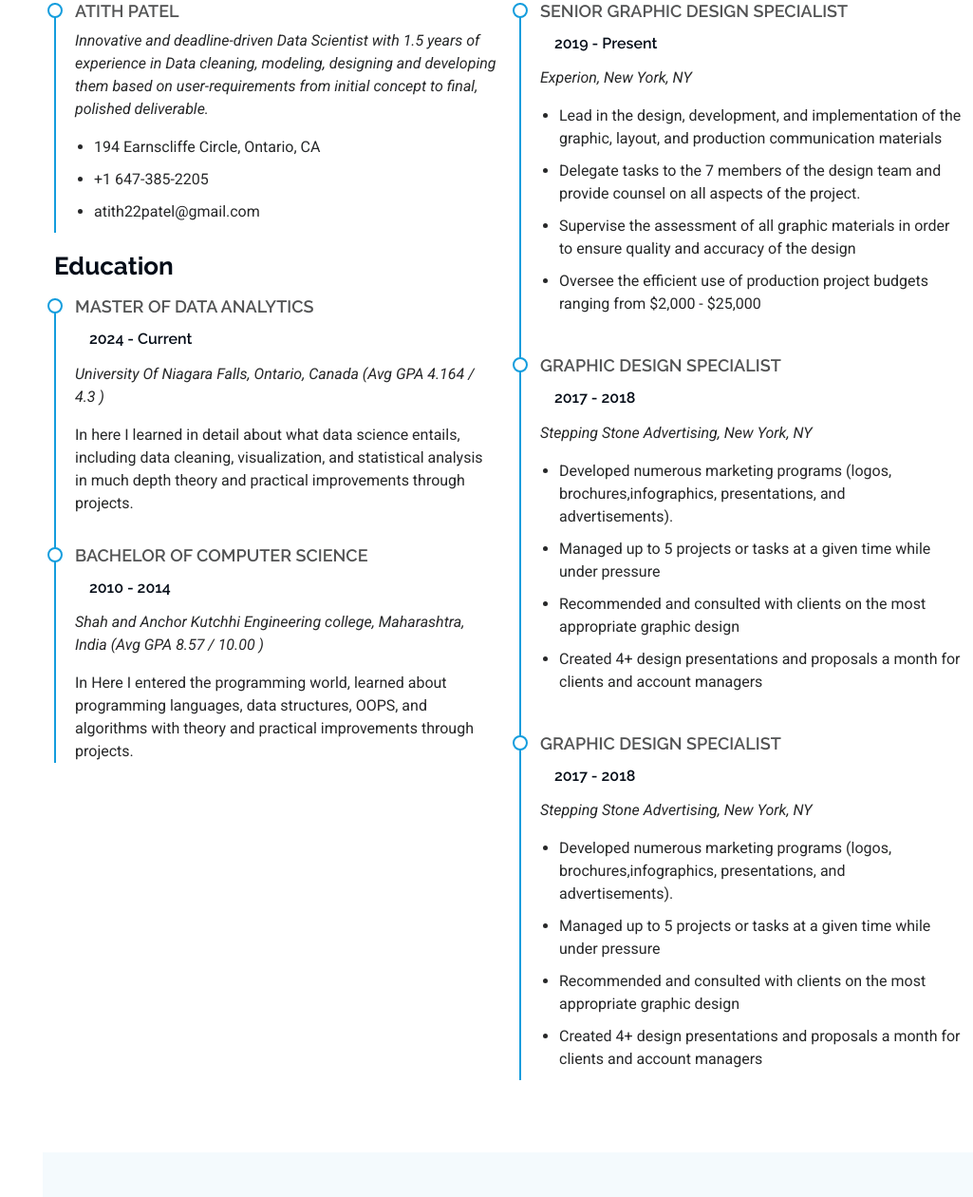
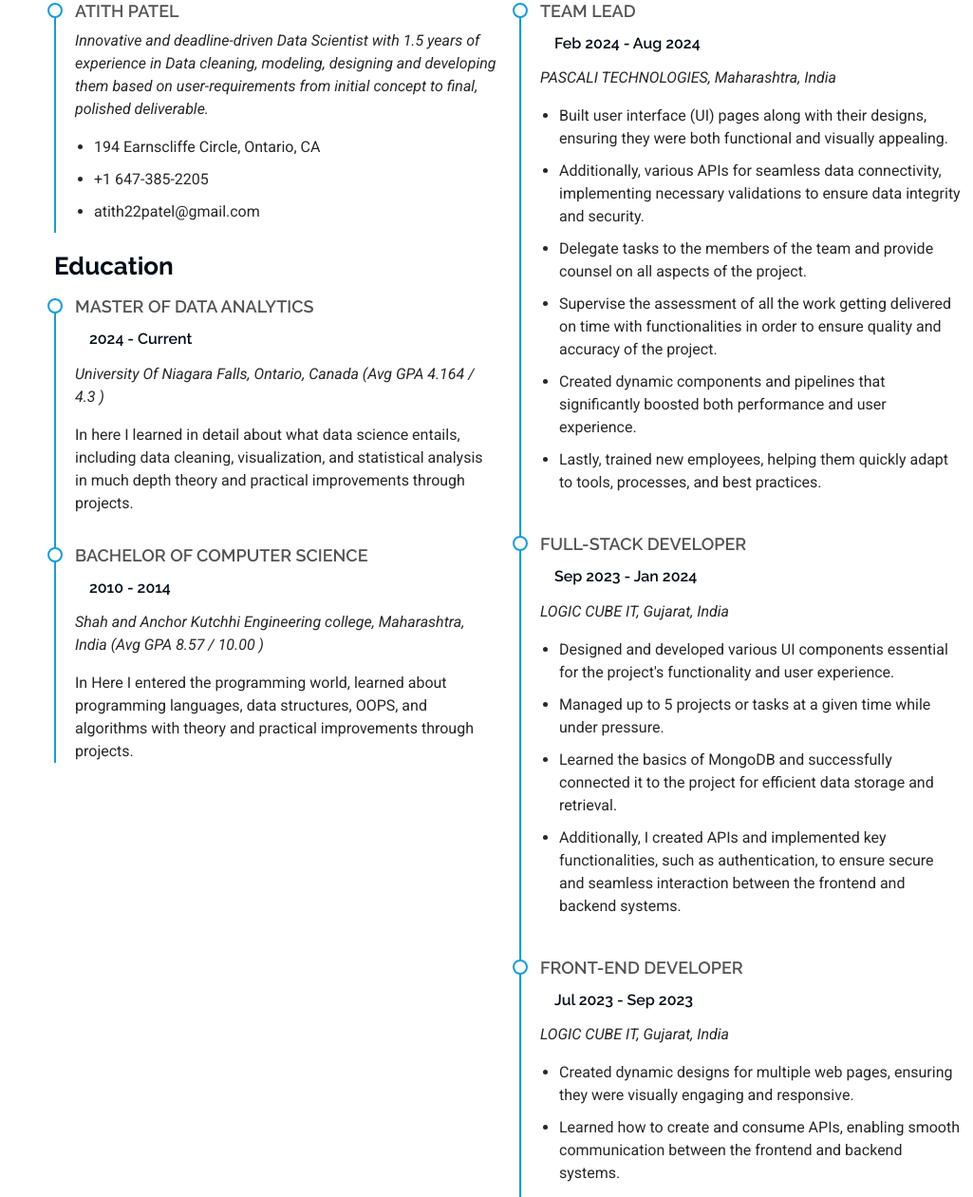
Before and after one commit to atith2205/Portfolio_Custom, a plain HTML site: page index.html in a window 1280 px wide. Shown: the part 2542-3802 px from the top of the page at 95% size, without its empty margins (255-1280 px from the left). Drawn offline with Linux system fonts and the light colour scheme.

Commit message:
professional experience added

```diff
--- a/index.html
+++ b/index.html
@@ -453,42 +453,52 @@
           <div class="col-lg-6" data-aos="fade-up" data-aos-delay="200">
             <h3 class="resume-title">Professional Experience</h3>
             <div class="resume-item">
-              <h4>Senior graphic design specialist</h4>
-              <h5>2019 - Present</h5>
-              <p><em>Experion, New York, NY </em></p>
+              <h4>TEAM LEAD</h4>
+              <h5>Feb 2024 - Aug 2024</h5>
+              <p><em>PASCALI TECHNOLOGIES, Maharashtra, India </em></p>
               <ul>
-                <li>Lead in the design, development, and implementation of the graphic, layout, and production
-                  communication materials</li>
-                <li>Delegate tasks to the 7 members of the design team and provide counsel on all aspects of the
+                <li>Built user interface (UI) pages along with their designs, ensuring they were both functional and
+                  visually appealing. </li>
+                <li>Additionally, various APIs for seamless data connectivity, implementing necessary validations to
+                  ensure data integrity and security. </li>
+                <li>Delegate tasks to the members of the team and provide counsel on all aspects of the
                   project. </li>
-                <li>Supervise the assessment of all graphic materials in order to ensure quality and accuracy of the
-                  design</li>
-                <li>Oversee the efficient use of production project budgets ranging from $2,000 - $25,000</li>
+                <li>Supervise the assessment of all the work getting delivered on time with functionalities in order to
+                  ensure quality and accuracy of the project.</li>
+                <li>Created dynamic components and pipelines that significantly boosted both performance and user
+                  experience. </li>
+                <li>Lastly, trained new employees, helping them quickly adapt to tools, processes, and best practices.
+                </li>
               </ul>
             </div><!-- Edn Resume Item -->
 
             <div class="resume-item">
-              <h4>Graphic design specialist</h4>
-              <h5>2017 - 2018</h5>
-              <p><em>Stepping Stone Advertising, New York, NY</em></p>
+              <h4>Full-Stack Developer</h4>
+              <h5>Sep 2023 - Jan 2024</h5>
+              <p><em>LOGIC CUBE IT, Gujarat, India</em></p>
               <ul>
-                <li>Developed numerous marketing programs (logos, brochures,infographics, presentations, and
-                  advertisements).</li>
-                <li>Managed up to 5 projects or tasks at a given time while under pressure</li>
-                <li>Recommended and consulted with clients on the most appropriate graphic design</li>
-                <li>Created 4+ design presentations and proposals a month for clients and account managers</li>
+                <li>Designed and developed various UI components essential for the project's functionality and user
+                  experience.</li>
+                <li>Managed up to 5 projects or tasks at a given time while under pressure.</li>
+                <li>Learned the basics of MongoDB and successfully connected it to the project for efficient data
+                  storage and retrieval. </li>
+                <li>Additionally, I created APIs and implemented key functionalities, such as authentication, to
+                  ensure secure and seamless interaction between the frontend and backend systems.</li>
               </ul>
             </div><!-- Edn Resume Item -->
             <div class="resume-item">
-              <h4>Graphic design specialist</h4>
-              <h5>2017 - 2018</h5>
-              <p><em>Stepping Stone Advertising, New York, NY</em></p>
+              <h4>Front-End Developer</h4>
+              <h5>Jul 2023 - Sep 2023</h5>
+              <p><em>LOGIC CUBE IT, Gujarat, India</em></p>
               <ul>
-                <li>Developed numerous marketing programs (logos, brochures,infographics, presentations, and
-                  advertisements).</li>
-                <li>Managed up to 5 projects or tasks at a given time while under pressure</li>
-                <li>Recommended and consulted with clients on the most appropriate graphic design</li>
+                <li>Created dynamic designs for multiple web pages, ensuring they were visually engaging and
+                  responsive. </li>
+                <li>Learned how to create and consume APIs, enabling smooth communication between the frontend
+                  and backend systems.</li>
                 <li>Created 4+ design presentations and proposals a month for clients and account managers</li>
+                <li>Additionally, tested the website to ensure proper data flow, validating seamless functionality
+                  across all components.
+                </li>
               </ul>
             </div><!-- Edn Resume Item -->
 
```
